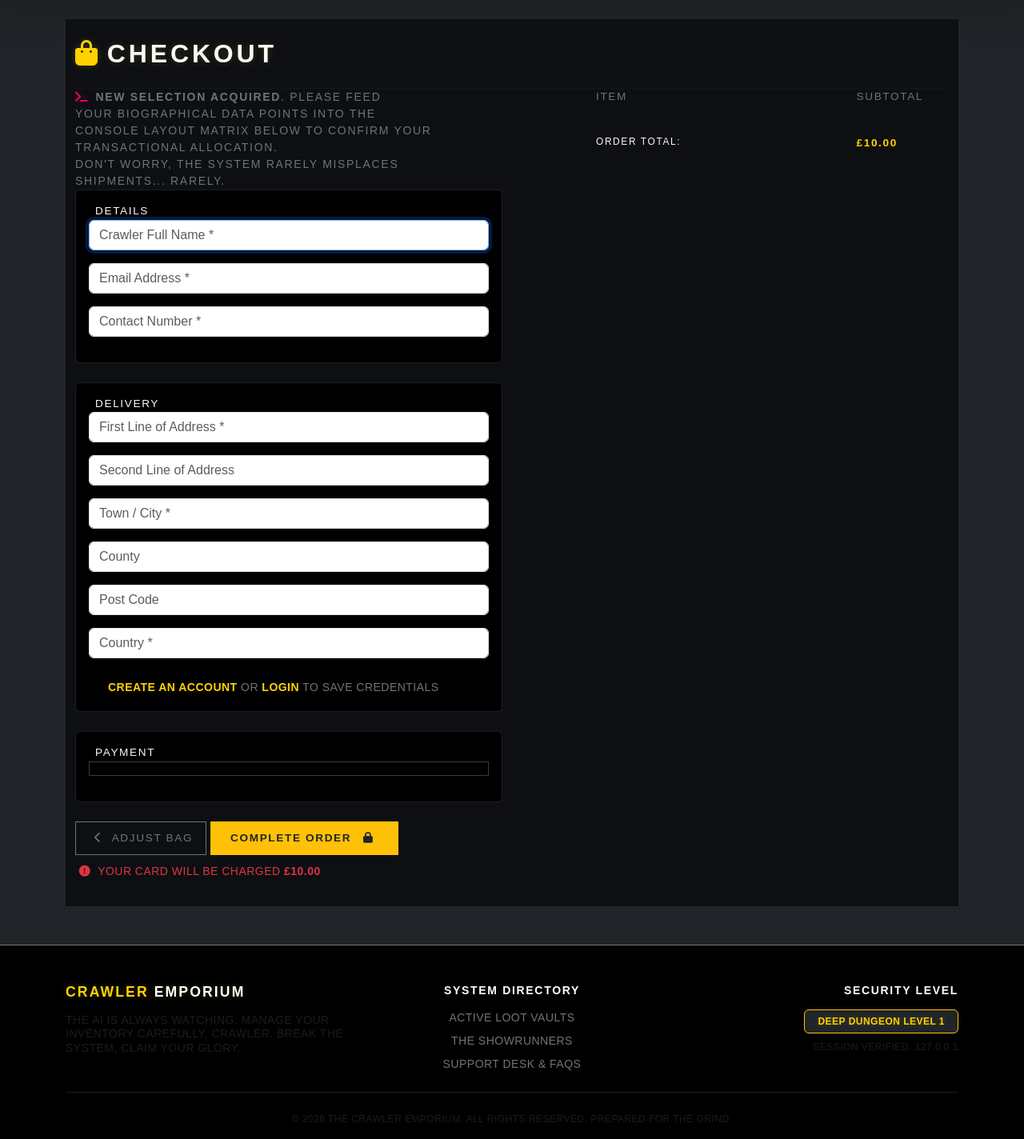
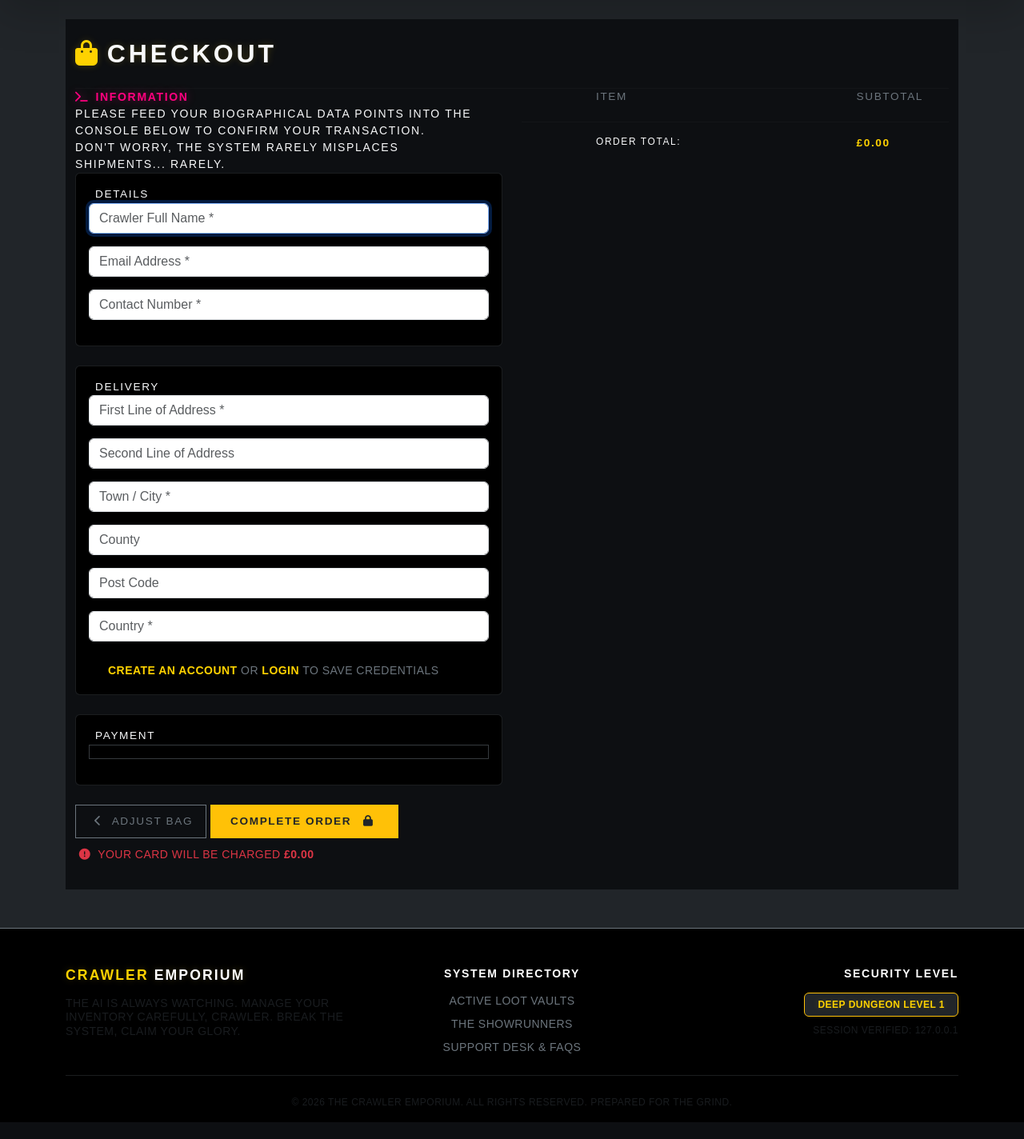
Before and after one commit to MrsG33k/CI-MS4-CrawlerEmporium, a Django app: template checkout/templates/checkout/checkout.html in a window 1280 px wide. Shown: the part 157-1581 px from the top of the page at 80% size. After the commit the page ends 1560 px from the top, so only its background shows below. Run offline with Django 5.2, Linux system fonts and the light colour scheme; tables that the repository leaves empty hold one stand-in row (values such as "Sample post"); the template is opened without the code that fills it: values that come from a table or form of the project are taken from there, most other values are stand-ins (such as "Sample title", 1, 10 or a date in 2020); some libraries are stand-ins or nearby versions; some web fonts are replaced.

Commit message:
Fix: Fixed the total not displaying on checkout by updating to the correct variable name total, rather than grand_total.

```diff
--- a/checkout/templates/checkout/checkout.html
+++ b/checkout/templates/checkout/checkout.html
@@ -61,14 +61,14 @@
                         <p class="my-0 small">Order Total:</p>
                     </div>
                     <div class="col-3">
-                        <p class="my-0 text-warning"><strong>£{{ grand_total|floatformat:2 }}</strong></p>
+                        <p class="my-0 text-warning"><strong>£{{ total|floatformat:2 }}</strong></p>
                     </div>
                 </div>
             </div>
 
             <div class="col-12 col-lg-6">
-                <p class="text-secondary font-sub small text-uppercase tracking-wider">
-                    <i class="fas fa-terminal me-2 text-pink-system"></i><strong>NEW SELECTION ACQUIRED</strong>. Please feed your biographical data points into the console layout matrix below to confirm your transactional allocation.<br>Don't worry, the system rarely misplaces shipments... Rarely.
+                <p class="text-light font-sub small text-uppercase tracking-wider">
+                    <i class="fas fa-terminal me-2 text-pink-system"></i><strong class="text-pink-system">INFORMATION</strong><br> Please feed your biographical data points into the console below to confirm your transaction.<br>Don't worry, the system rarely misplaces shipments... Rarely.
                 </p>
                 <form action="{% url 'checkout' %}" method="POST" id="payment-form">
                     {% csrf_token %}
@@ -113,7 +113,7 @@
                         </button>
                         <p class="small text-danger my-2 font-sub">
                             <span class="icon"><i class="fas fa-exclamation-circle"></i></span>
-                            <span>Your card will be charged <strong>£{{ grand_total|floatformat:2 }}</strong></span>
+                            <span>Your card will be charged <strong>£{{ total|floatformat:2 }}</strong></span>
                         </p>
                     </div>
                 </form>
```
